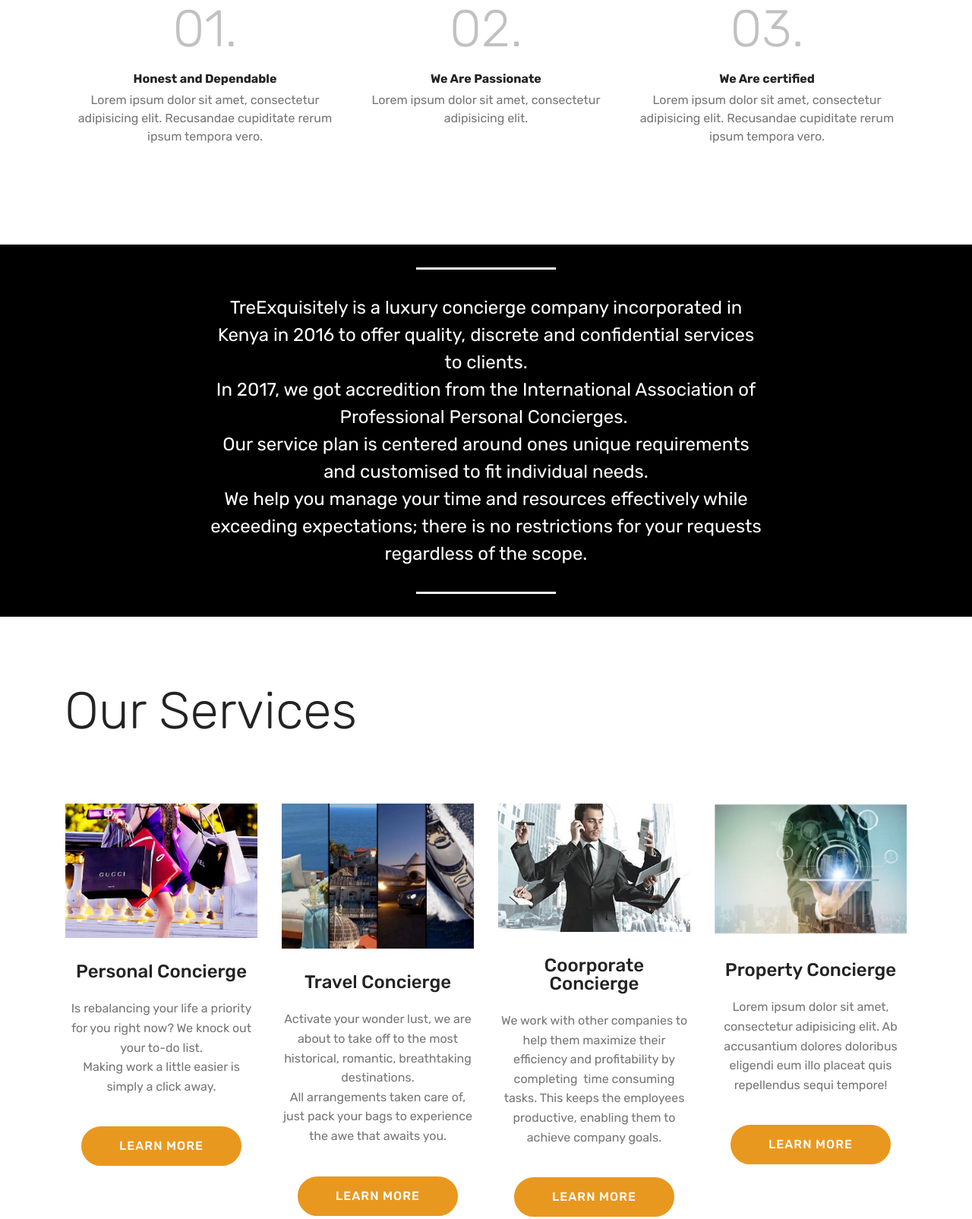
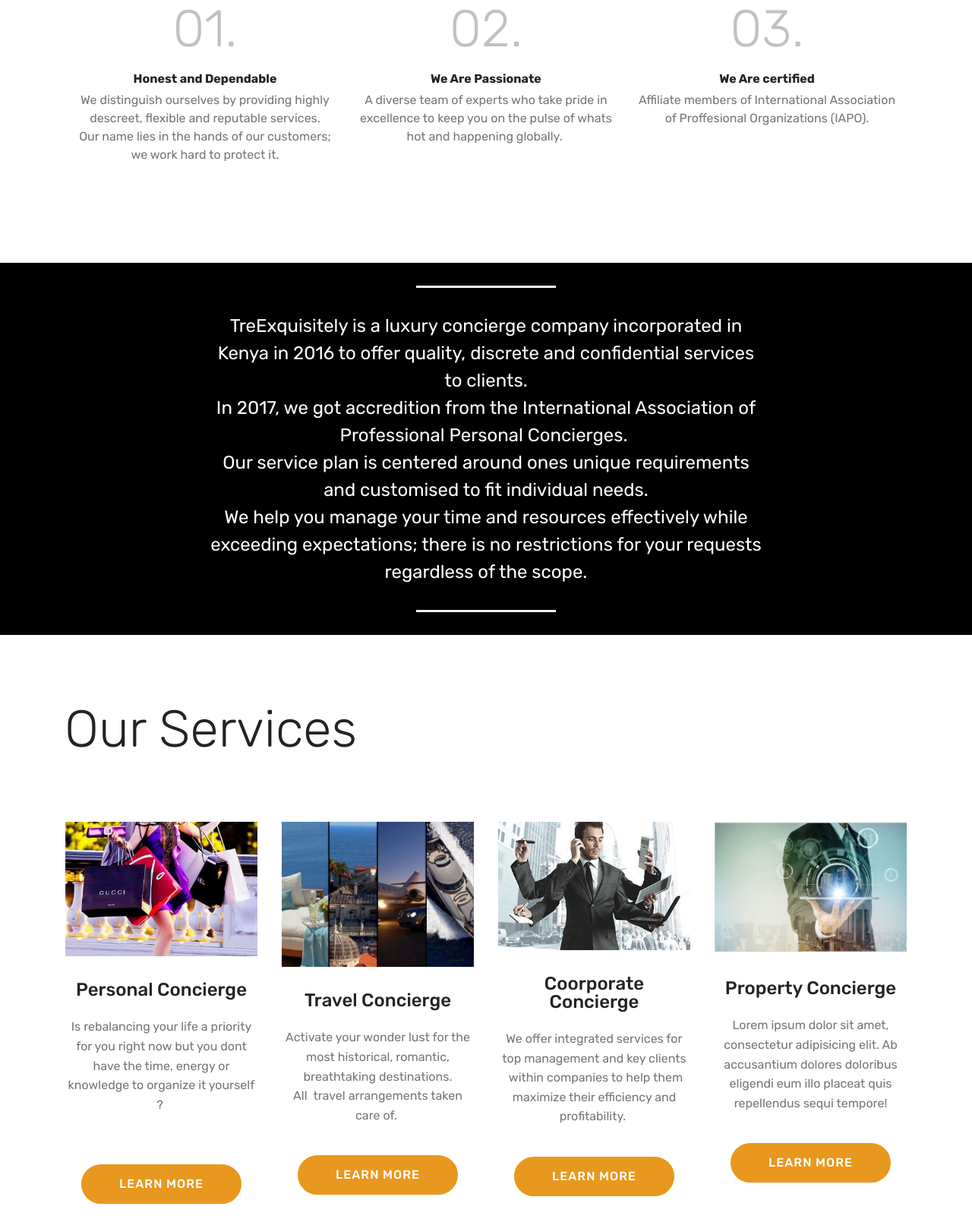
Before and after one commit to Treexquisitely/Treexquisitely.github.io, a plain HTML site: page index.html in a window 1280 px wide. Shown: the part 620-2225 px from the top of the page at 76% size. Drawn offline with Linux system fonts and the light colour scheme; files whose address does not match are found by name.

Commit message:
create github pages

```diff
--- a/index.html
+++ b/index.html
@@ -55,7 +55,7 @@
                     </a>
                 </li>
                 <li class="nav-item">
-                    <a class="nav-link link text-white display-4" href="https://mobirise.com">
+                    <a class="nav-link link text-white display-4" href="index.html#content10-e">
                         <span class="mbri-search mbr-iconfont mbr-iconfont-btn"></span>
                         About Us
                     </a>
@@ -65,7 +65,7 @@
     </nav>
 </section>
 
-<section class="engine"><a href="https://mobirise.info/s">bootstrap themes</a></section><section class="header1 cid-rwtDzCvD1Z" id="header16-j">
+<section class="engine"><a href="https://mobirise.info/f">simple website creator</a></section><section class="header1 cid-rwtDzCvD1Z" id="header16-j">
 
 
 
@@ -79,7 +79,7 @@
                 <p class="mbr-text pb-3 mbr-fonts-style display-5">
                     Welcomes you to a world of luxury, convenience and accessibility.
                 </p>
-                <div class="mbr-section-btn"><a class="btn btn-md btn-success display-4" href="https://mobirise.co">LEARN MORE</a></div>
+                <div class="mbr-section-btn"><a class="btn btn-md btn-success display-4" href="index.html#content10-e">LEARN MORE</a></div>
             </div>
         </div>
     </div>
@@ -105,7 +105,7 @@
                             <div class="card-text">
                                 <h4 class="mbr-content-title mbr-bold mbr-fonts-style display-7">Honest and Dependable</h4>
                                 <p class="mbr-content-text mbr-fonts-style display-7">
-                                    Lorem ipsum dolor sit amet, consectetur adipisicing elit. Recusandae cupiditate rerum ipsum tempora vero.</p>
+                                    We distinguish ourselves by providing highly descreet, flexible and reputable services. <br>Our name lies in the hands of our customers; we work hard to protect it.</p>
                             </div>
                         </div>
                     </div>
@@ -117,8 +117,7 @@
                             <div class="card-text">
                                 <h4 class="mbr-content-title mbr-bold mbr-fonts-style display-7">We Are Passionate</h4>
                                 <p class="mbr-content-text mbr-fonts-style display-7">
-                                    Lorem ipsum dolor sit amet, consectetur adipisicing elit.
-                                </p>
+                                    A diverse team of experts who take pride in excellence to keep you on the pulse of whats hot and happening globally.&nbsp;</p>
                             </div>
                         </div>
                     </div>
@@ -130,7 +129,7 @@
                             <div class="card-text">
                                 <h4 class="mbr-content-title mbr-bold mbr-fonts-style display-7">We Are certified</h4>
                                 <p class="mbr-content-text mbr-fonts-style display-7">
-                                        Lorem ipsum dolor sit amet, consectetur adipisicing elit. Recusandae cupiditate rerum ipsum tempora vero.</p>
+                                        Affiliate members of International Association of Proffesional Organizations (IAPO).</p>
                             </div>
                         </div>
                     </div>
@@ -177,9 +176,7 @@
                     <div class="card-box">
                         <h4 class="card-title mbr-fonts-style display-5">
                             Personal Concierge</h4>
-                        <p class="mbr-text mbr-fonts-style display-7">Is rebalancing your life a priority for you right now?
-We knock out your to-do list.
-<br>Making work a little easier is simply a click away.</p>
+                        <p class="mbr-text mbr-fonts-style display-7">Is rebalancing your life a priority for you right now but you dont have the time, energy or knowledge to organize it yourself ?&nbsp;<br><br></p>
                         <!--Btn-->
                         <div class="mbr-section-btn align-left"><a href="https://mobirise.co" class="btn btn-success display-4">LEARN MORE</a></div>
                     </div>
@@ -195,7 +192,7 @@ We knock out your to-do list.
                         <h4 class="card-title mbr-fonts-style display-5">
                             Travel Concierge</h4>
                         <p class="mbr-text mbr-fonts-style display-7">
-                            Activate your wonder lust, we are about to take off to the most historical, romantic, breathtaking destinations.<br>All arrangements taken care of, just pack your bags to experience the awe that awaits you.</p>
+                            Activate your wonder lust for the most historical, romantic, breathtaking destinations.<br>All &nbsp;travel arrangements taken care of.&nbsp;<br></p>
                         <!--Btn-->
                         <div class="mbr-section-btn align-left"><a href="https://mobirise.co" class="btn btn-success display-4">
                                 LEARN MORE</a></div>
@@ -211,8 +208,7 @@ We knock out your to-do list.
                     <div class="card-box">
                         <h4 class="card-title mbr-fonts-style display-5">
                             Coorporate Concierge</h4>
-                        <p class="mbr-text mbr-fonts-style display-7">We work with other companies to help them maximize their efficiency and profitability by completing &nbsp;time consuming tasks. This keeps the employees productive, enabling them to achieve company goals.
-                        </p>
+                        <p class="mbr-text mbr-fonts-style display-7">We offer integrated services for top management and key clients &nbsp;within companies to help them maximize their efficiency and profitability.&nbsp;</p>
                         <!--Btn-->
                         <div class="mbr-section-btn align-left"><a href="https://mobirise.co" class="btn btn-success display-4">
                                 LEARN MORE</a></div>
```
Also changed, not shown: 1 other file.
